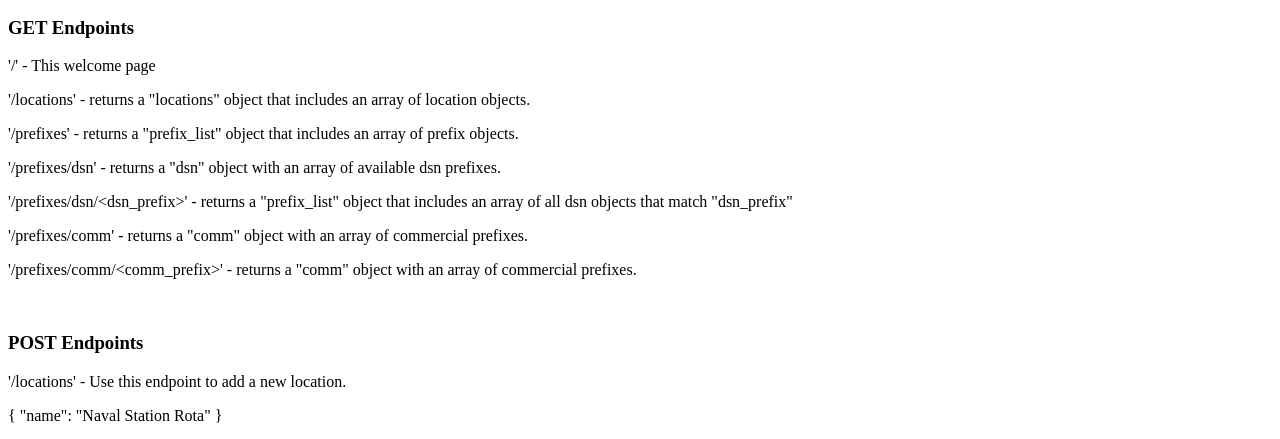
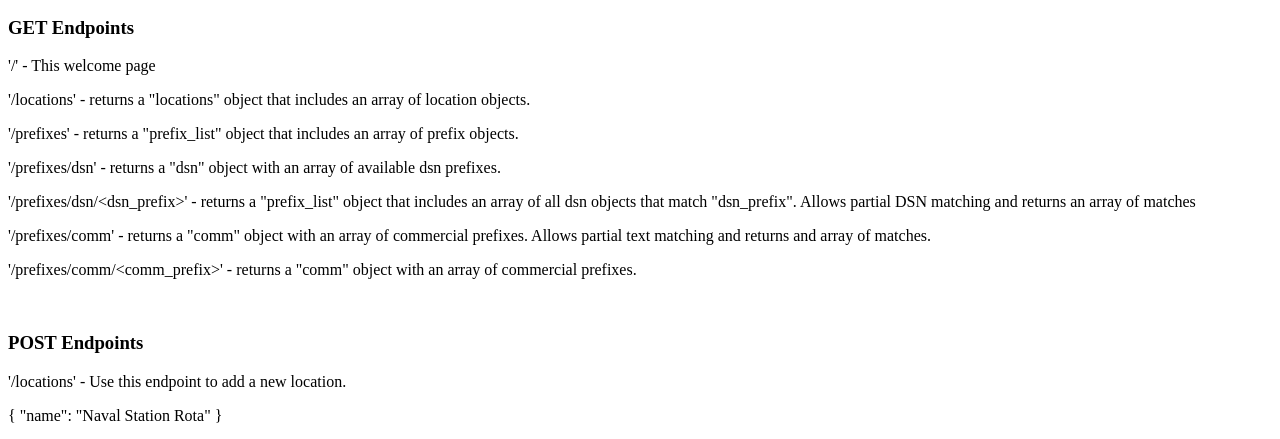
Before and after one commit to gzd2032/dsn_api, a Flask app: page / in a window 1280 px wide. Shown: the part 148-587 px from the top of the page. Run offline with Flask 2, Linux system fonts and the light colour scheme.

Commit message:
updated html homepage

```diff
--- a/app/templates/index.html
+++ b/app/templates/index.html
@@ -15,8 +15,8 @@
         <p>'/locations' - returns a "locations" object that includes an array of location objects.</p>
         <p>'/prefixes' - returns a "prefix_list" object that includes an array of prefix objects.</p>
         <p>'/prefixes/dsn' - returns a "dsn" object with an array of available dsn prefixes.</p>
-        <p>'/prefixes/dsn/&lt;dsn_prefix&gt;' - returns a "prefix_list" object that includes an array of all dsn objects that match "dsn_prefix"</p>
-        <p>'/prefixes/comm' - returns a "comm" object with an array of commercial prefixes.</p>
+        <p>'/prefixes/dsn/&lt;dsn_prefix&gt;' - returns a "prefix_list" object that includes an array of all dsn objects that match "dsn_prefix".  Allows partial DSN matching and returns an array of matches</p>
+        <p>'/prefixes/comm' - returns a "comm" object with an array of commercial prefixes.  Allows partial text matching and returns and array of matches. </p>
         <p>'/prefixes/comm/&lt;comm_prefix&gt;' - returns a "comm" object with an array of commercial prefixes.</p>
         <br>
         <h3>POST Endpoints</h3>
```
